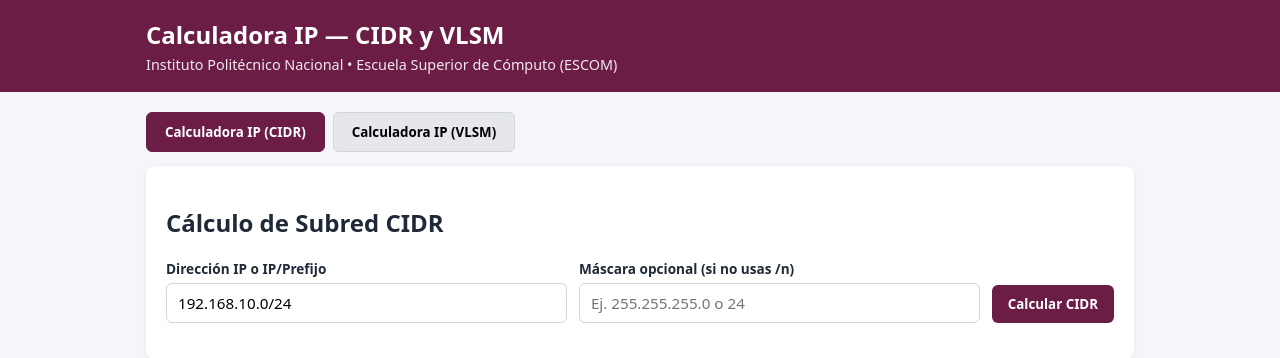
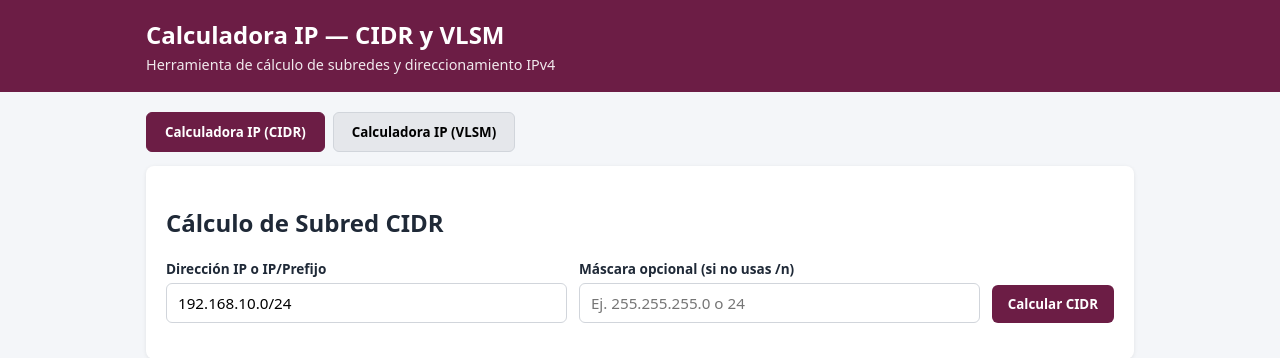
Before and after one commit to margaritabases-ai/CalculadoraIP, a Flask app: page / in a window 1280 px wide. Shown: the top 358 px of the page. Run offline with Flask 3, Linux system fonts and the light colour scheme.

Commit message:
Update index.html

```diff
--- a/templates/index.html
+++ b/templates/index.html
@@ -3,14 +3,14 @@
 <head>
   <meta charset="UTF-8" />
   <meta name="viewport" content="width=device-width, initial-scale=1.0" />
-  <title>Calculadora IP — CIDR y VLSM | ESCOM - IPN</title>
+  <title>Calculadora IP — CIDR y VLSM</title>
   <link rel="stylesheet" href="{{ url_for('static', filename='style.css') }}" />
 </head>
 <body>
   <header class="topbar">
     <div class="container">
       <h1>Calculadora IP — CIDR y VLSM</h1>
-      <p>Instituto Politécnico Nacional • Escuela Superior de Cómputo (ESCOM)</p>
+      <p>Herramienta de cálculo de subredes y direccionamiento IPv4</p>
     </div>
   </header>
 
```
